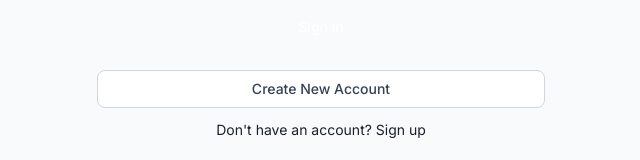
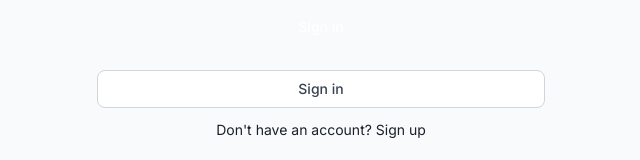
Before and after one commit to aljahedofficial/LEXICON-MASTER, a Next.js app: page /auth/login in a window 1280 px wide. Shown: the part 422-582 px from the top of the page, without its empty margins (319-959 px from the left). Built offline with nearby package versions, Linux system fonts and the light colour scheme.

Commit message:
fix: change login page button text from 'Create New Account' to 'Sign in'

```diff
--- a/src/app/auth/login/page.tsx
+++ b/src/app/auth/login/page.tsx
@@ -108,7 +108,7 @@ export default function LoginPage() {
               href="/auth/register"
               className="w-full flex justify-center py-2 px-4 border border-gray-300 dark:border-gray-600 text-sm font-medium rounded-md text-gray-700 dark:text-gray-200 bg-white dark:bg-gray-800 hover:bg-gray-50 dark:hover:bg-gray-700 transition-colors"
             >
-              Create New Account
+              Sign in
             </Link>
             <Link
               href="/auth/register"
```
Also changed, not shown: 1 other file (tests, documents, lock files or other folders).
